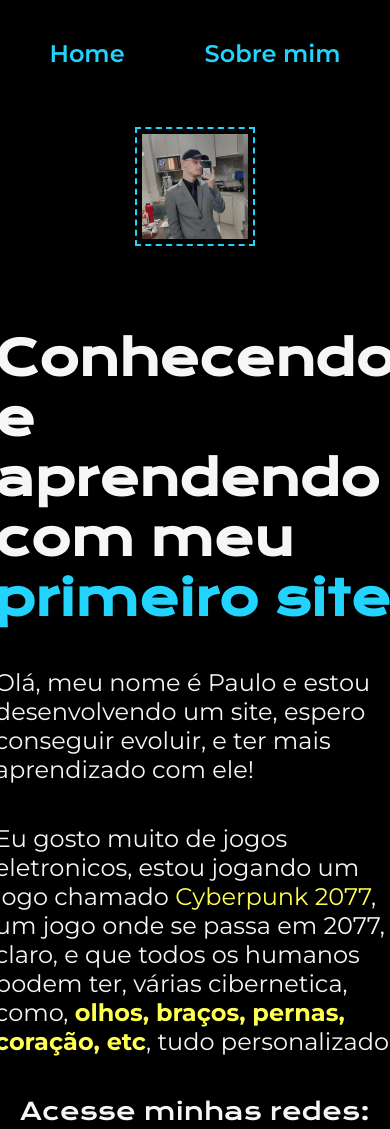
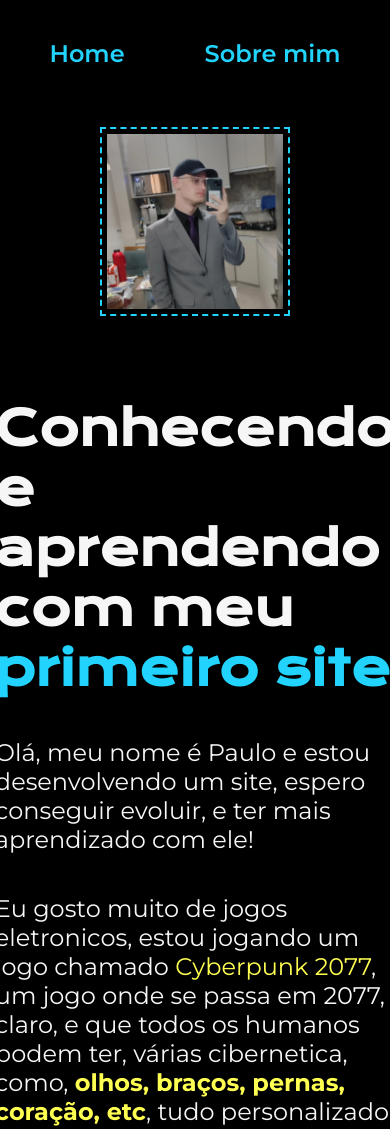
Before and after one commit to paulo-peyerl/Primeiro-site, a plain HTML site: page index.html in a window 390 px wide. Shown: the top 1129 px of the page. Drawn offline with nearby package versions, Linux system fonts and the light colour scheme.

Commit message:
Update styles.css

```diff
--- a/css/styles.css
+++ b/css/styles.css
@@ -146,4 +146,7 @@ body{
     .conteudo__first{
         width: auto;
     }
+
+    .minha-imagem{
+        width: 50%;
 }
```
